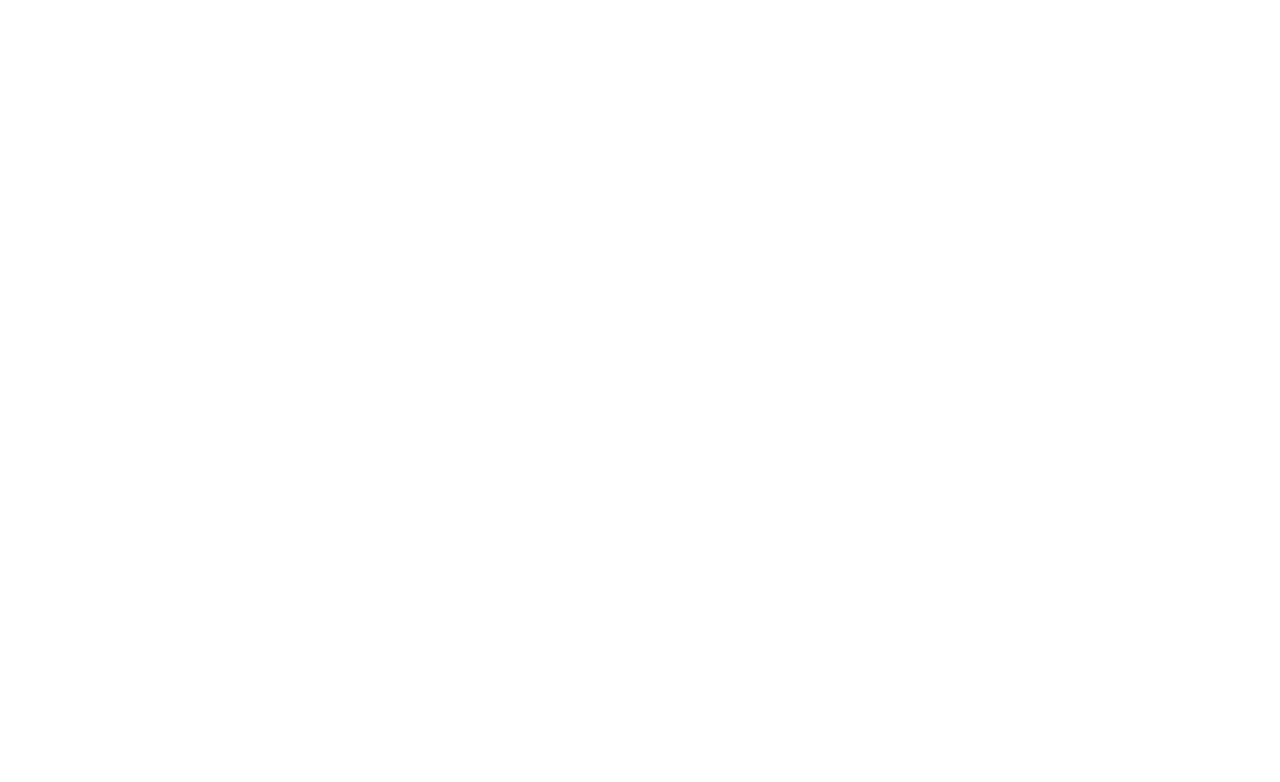
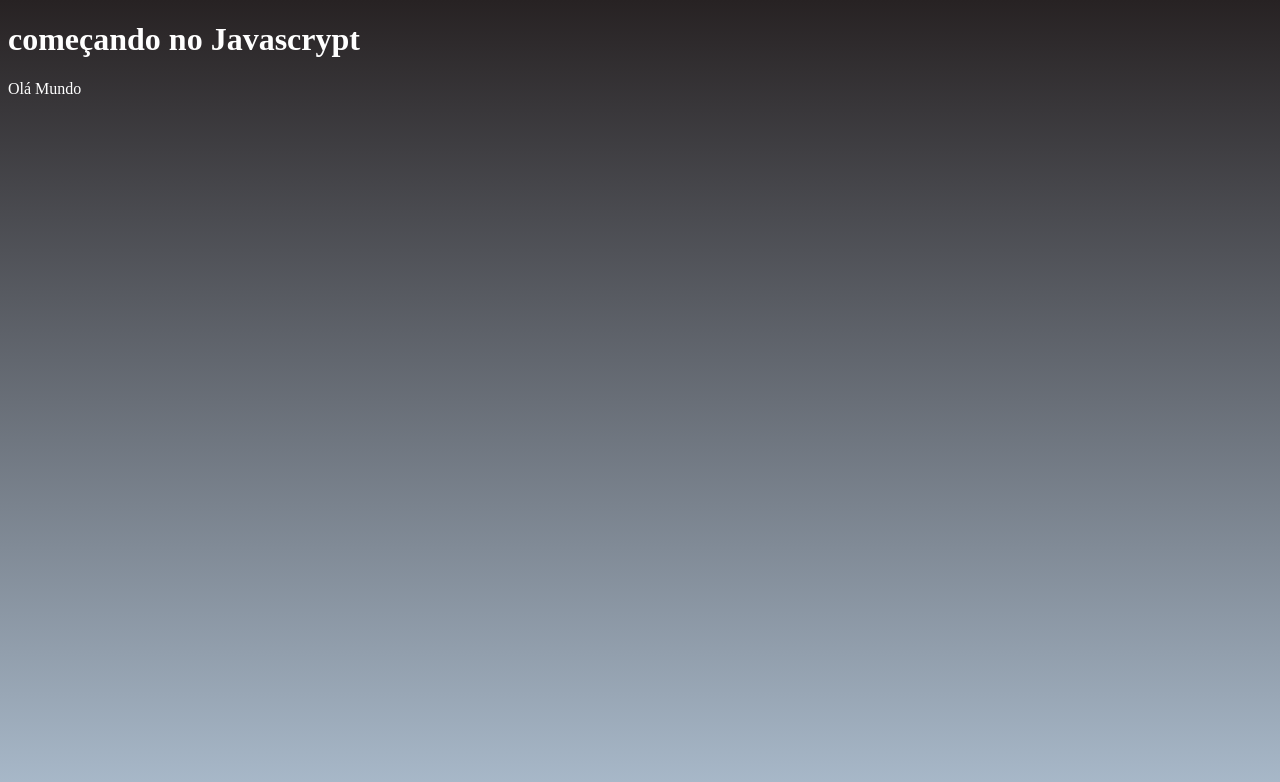
Before and after one commit to RodrigoOlyveiraTavares/javascript01, a plain HTML site: page index.html in a window 1280 px wide. Drawn offline with Linux system fonts and the light colour scheme.

Commit message:
continuidade

```diff
--- a/index.html
+++ b/index.html
@@ -4,8 +4,18 @@
     <meta charset="UTF-8">
     <meta name="viewport" content="width=device-width, initial-scale=1.0">
     <title>Javascrypt</title>
+    <style>
+        body{
+            background-image: linear-gradient(#272223, #aabbcc);
+            background-attachment: fixed;
+            color: white;
+
+        }
+    </style>
 </head>
 <body>
+    <h1>começando no Javascrypt</h1>
+    <p>Olá Mundo</p>
 
 
 </body>
```
